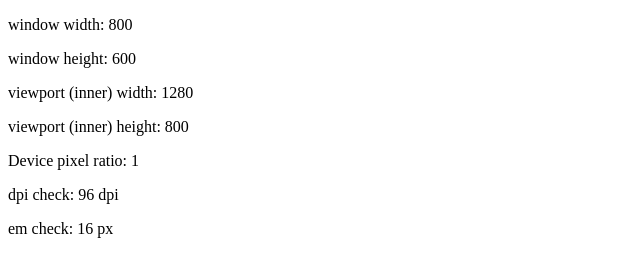
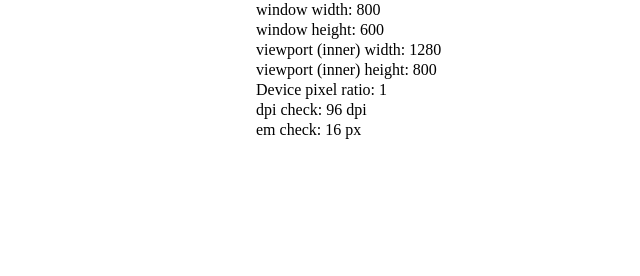
Before and after one commit to vlad-saling/detector, a plain HTML site: page index.html in a window 1280 px wide. Shown: the whole page, without its empty margins (0-640 px from the left). Drawn offline with Linux system fonts and the light colour scheme.

Commit message:
adding styles

```diff
--- /dev/null
+++ b/assets/css/style.scss
@@ -0,0 +1,6 @@
+$max-fixed-width: 768px;
+$min-fixed-width: 480px;
+
+
+
+@import "../lemony/scss/lemony-clwis";
--- a/index.html
+++ b/index.html
@@ -14,7 +14,7 @@
 
   <meta name="viewport" content="width=device-width,initial-scale=1">
 
-  <link rel="stylesheet" href="css/style.css">
+  <link rel="stylesheet" href="assets/css/style.css">
 
   <script src="assets/lemony/js/modernizr.js"></script>
   <script src="assets/lemony/js/jquery-2.0.3.min.js"></script>
@@ -72,7 +72,7 @@ min-resolution: 96dpi works for IE browsers
 
 <body>
 
-  <div class="container">
+  <div class="container fixed">
     <header>
 
     </header>
```
Also changed, not shown: assets/css/style.css (added).
